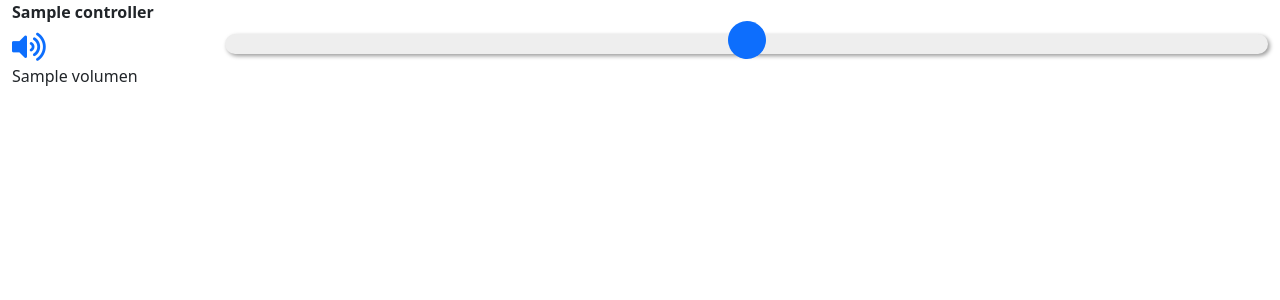
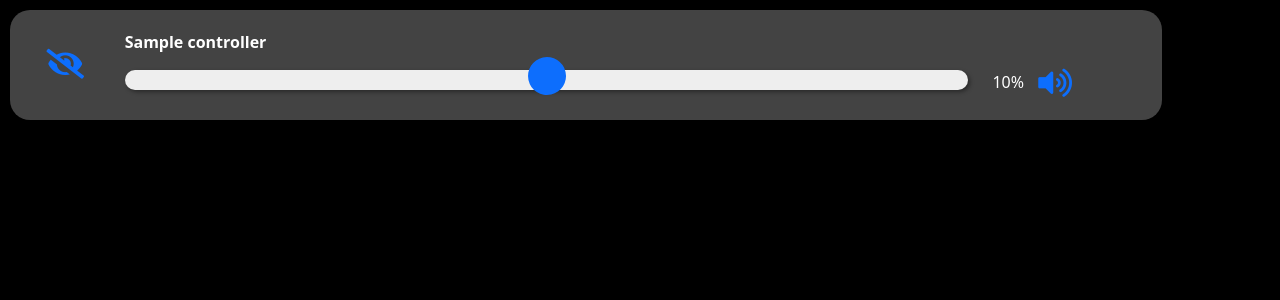
Before and after one commit to marcosspg/windows_audio_mixer_controller, a Flask app: template templates/index.html in a window 1280 px wide. Shown: the top 300 px of the page. Run offline with Flask 3, Linux system fonts and the light colour scheme; the template is opened without the code that fills it: most values are stand-ins (such as "Sample title", 1, 10 or a date in 2020); some libraries are stand-ins or nearby versions.

Commit message:
se mejora el html

```diff
--- a/app.py
+++ b/app.py
@@ -46,4 +46,4 @@ def mute():
 
 
 if __name__ == "__main__":
-    app.run(debug=True);
+    app.run(debug=True, host="192.168.1.189");
--- a/templates/index.html
+++ b/templates/index.html
@@ -10,6 +10,9 @@
     <link rel="stylesheet" href="https://use.fontawesome.com/releases/v5.13.0/css/all.css" integrity="sha384-Bfad6CLCknfcloXFOyFnlgtENryhrpZCe29RTifKEixXQZ38WheV+i/6YWSzkz3V" crossorigin="anonymous" />
 
     <style>
+        body{
+            background-color: rgb(0, 0, 0);
+        }
         .fas{
             font-size: 30px;
         }
@@ -65,29 +68,62 @@
             cursor: pointer;
             -webkit-appearance: none;
         }
+        .vol-controller{
+            background-color: #434343;
+            border-radius: 20px;
+            margin: 10px;
+            width: 90%;
+            padding: 20px;
+        }
+        strong, span{
+            color: white;
+            vertical-align: super;
+        }
+        .volume-val{
+            margin-right: 10px;
+        }
+        .hide-controller{
+            display: flex;
+            justify-content: center;
+            align-items: center;
+        }
     </style>
 </head>
 <body>
     <div class="container-fluid">
         <div class="row">
             {% for controller, id, volumen, muted in controllers %}
-                <div class="col-12">
+                <div class="col-12 vol-controller" id="controller-{{ id }}">
                     <div class="row">
+                        <div class="col-1 hide-controller">
+                            <a href="#" onclick="hideController('controller-{{ id }}')"><i class="fas fa-eye-slash"></i></a>
+                        </div>
+                        <div class="col">
+                            <div class="row">
+                                <div class="col">
                                     <label for="{{ id }}" class="form-label"><strong>{{ controller.replace("Process: ", "").replace("DisplayName: ", "") }}</strong></label>
                                 </div>
+
+                            </div>
                             <div class="row">
+                                <div class="col-10">
+                                    <input type="range" class="form-range" min="0.0" max="1.0" step="0.01" value="{{ volumen }}" id="{{ id }}" data-controllername="{{ controller }}" data-todisplay="{{ id }}_display">
+
+                                </div>
                                 <div class="col">
+                                    <span id="{{ id }}_display" class="volume-val">{{ (volumen*100) | int }}%</span>
                                     {% if muted==1 %}
                                         <a href="#" onClick="muteUnmute(this, '{{ controller }}');"><i class="fas fa-volume-mute"></i></a>
                                     {% else %}
                                         <a href="#" onClick="muteUnmute(this, '{{ controller }}');"><i class="fas fa-volume-up"></i></a>
                                     {% endif %}
                                 </div>
-                        <div class="col-10">
-                            <input type="range" class="form-range" min="0.0" max="1.0" step="0.01" value="{{ volumen }}" id="{{ id }}" data-controllername="{{ controller }}" data-todisplay="{{ id }}_display">
                             </div>
                         </div>
-                    <span id="{{ id }}_display">{{ volumen }}</span>
+                    </div>
+
+
+
                 </div>
             {% endfor %}
         </div>
@@ -95,8 +131,22 @@
     <script src="{{ url_for('static', filename='js/bootstrap.min.js') }}"></script>
     <script src="https://code.jquery.com/jquery-3.6.1.min.js"></script>
     <script>
+        var controllersHidden = getCookie("controllersHidden")
+        controllersHidden.split("|").forEach((controller)=>{
+            try {
+                document.querySelectorAll("#"+controller).forEach((c2)=>{
+                    c2.style.display = "none"
+                })
+            } catch (error) {
+
+            }
+
+        })
+
+
+
         $(".form-range").on("input", function () {
-            document.getElementById($(this).attr("data-todisplay")).innerHTML = $(this).val();
+            document.getElementById($(this).attr("data-todisplay")).innerHTML = parseInt($(this).val()*100)+"%";
             var data = new FormData();
             data.append("controller", $(this).attr("data-controllername"));
             data.append("volume", $(this).val());
@@ -113,6 +163,37 @@
                 }
             });
         });
+
+        function hideController(id) {
+            var controller = document.querySelector("#"+id)
+            controller.parentElement.removeChild(controller)
+            var controllersHidden = getCookie("controllersHidden")
+            if (controllersHidden == null) {
+                controllersHidden = ""
+            }
+            controllersHidden+=id+"|"
+            setCookie("controllersHidden", controllersHidden)
+        }
+
+        function setCookie(name, value, days = 365) {
+            var expires = "";
+            if (days) {
+                var date = new Date();
+                date.setTime(date.getTime() + (days * 24 * 60 * 60 * 1000));
+                expires = "; expires=" + date.toUTCString();
+            }
+            document.cookie = name + "=" + (value || "") + expires + "; path=/";
+        }
+        function getCookie(name) {
+            var nameEQ = name + "=";
+            var ca = document.cookie.split(';');
+            for (var i = 0; i < ca.length; i++) {
+                var c = ca[i];
+                while (c.charAt(0) == ' ') c = c.substring(1, c.length);
+                if (c.indexOf(nameEQ) == 0) return c.substring(nameEQ.length, c.length);
+            }
+            return null;
+        }
 
 
         function muteUnmute(element, controllerName) {
```
Also changed, not shown: audioController.py (+6 -1 lines), 1 other file. Lines whose indentation alone changed are shown as unchanged.
